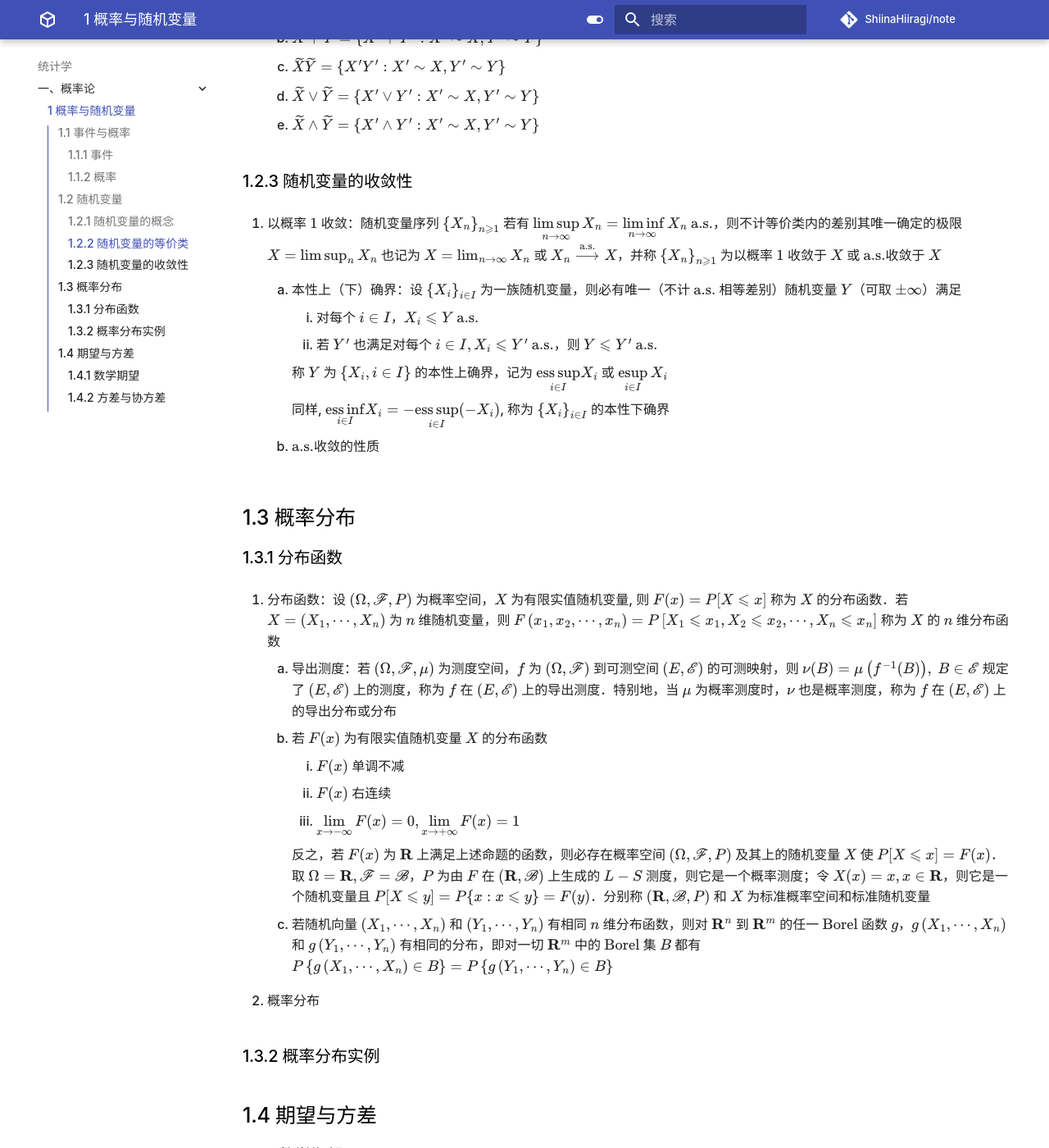
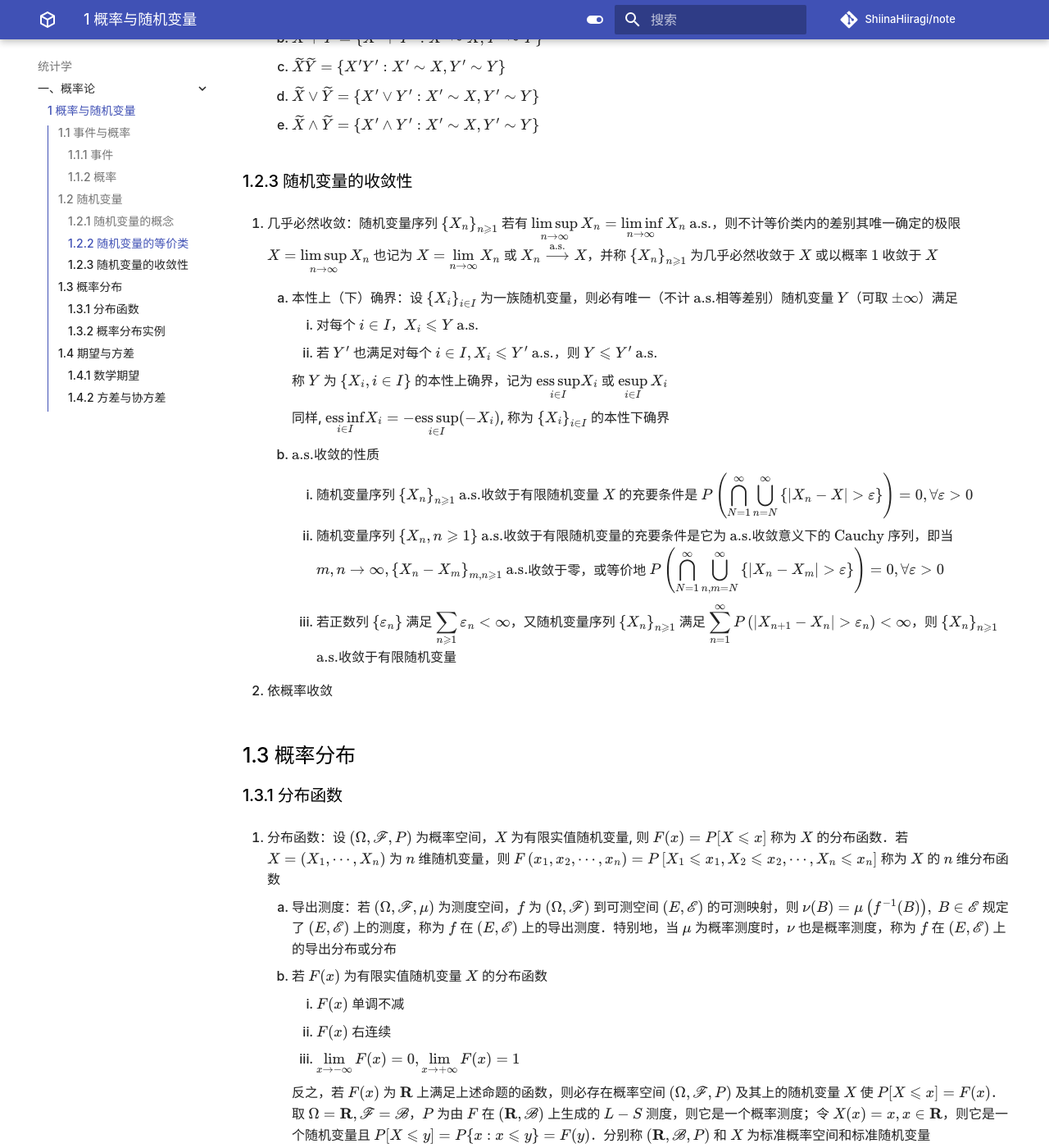
Before and after one commit to ShiinaHiiragi/note, an MkDocs documentation site: the page built from docs/stat/prob/prob.md, in a window 1280 px wide and 1400 px high, scrolled down 3391 px. Shown: the whole window at 82% size. Built offline with MkDocs 1.6.1 and Material for MkDocs 9.7.7, drawn with Linux system fonts in a browser that asks for light colours; comment, search, counter and statistics services are not loaded.

Commit message:
for getter

```diff
--- a/docs/stat/prob/prob.md
+++ b/docs/stat/prob/prob.md
@@ -88,8 +88,8 @@
     5. $\widetilde{X} \wedge \widetilde{Y} =\left\{X^{\prime} \wedge Y^{\prime}: X^{\prime} \sim X, Y^{\prime} \sim Y\right\}$
 
 ### 1.2.3 随机变量的收敛性
-1. 以概率 $1$ 收敛：随机变量序列 $\left\{X_{n}\right\}_{n \geqslant 1}$ 若有 ${\displaystyle \limsup _{n \to \infty} X_{n}=\liminf _{n \to \infty} X_{n}}$ $\text{a.s.}$，则不计等价类内的差别其唯一确定的极限 $X=\lim \sup _{n} X_{n}$ 也记为 $X=\lim _{n \to \infty} X_{n}$ 或 $X_{n} \overset{\text{a.s.}}{\longrightarrow} X$，并称 $\left\{X_{n}\right\}_{n \geqslant 1}$ 为以概率 $1$ 收敛于 $X$ 或 $\text{a.s.}$收敛于 $X$
-    1. 本性上（下）确界：设 $\left\{X_{i}\right\}_{i \in I}$ 为一族随机变量，则必有唯一（不计 $\text{a.s.}$ 相等差别）随机变量 $Y$（可取 $\pm \infty$）满足
+1. 几乎必然收敛：随机变量序列 $\left\{X_{n}\right\}_{n \geqslant 1}$ 若有 ${\displaystyle \limsup _{n \to \infty} X_{n}=\liminf _{n \to \infty} X_{n}}$ $\text{a.s.}$，则不计等价类内的差别其唯一确定的极限 ${\displaystyle X=\limsup _{n \to \infty} X_{n}}$ 也记为 ${\displaystyle X=\lim _{n \to \infty} X_{n}}$ 或 $X_{n} \overset{\text{a.s.}}{\longrightarrow} X$，并称 $\left\{X_{n}\right\}_{n \geqslant 1}$ 为几乎必然收敛于 $X$ 或以概率 $1$ 收敛于 $X$
+    1. 本性上（下）确界：设 $\left\{X_{i}\right\}_{i \in I}$ 为一族随机变量，则必有唯一（不计 $\text{a.s.}$相等差别）随机变量 $Y$（可取 $\pm \infty$）满足
         1. 对每个 $i \in I$，$X_{i} \leqslant Y$ $\text{a.s.}$
         2. 若 $Y^{\prime}$ 也满足对每个 $i \in I, X_{i} \leqslant Y^{\prime}$ $\text{a.s.}$，则 $Y \leqslant Y^{\prime}$ $\text{a.s.}$
 
@@ -98,6 +98,11 @@
         同样, $\underset{i \in I}{\operatorname{ess inf}} X_{i} =-\underset{i \in I}{\operatorname{ess sup}} (-X_{i})$, 称为 $\left\{X_{i}\right\}_{i \in I}$ 的本性下确界
 
     2. $\text{a.s.}$收敛的性质
+        1. 随机变量序列 $\left\{X_{n}\right\}_{n \geqslant 1}$ $\text{a.s.}$收敛于有限随机变量 $X$ 的充要条件是 ${\displaystyle P\left(\bigcap_{N=1}^{\infty} \bigcup_{n=N}^{\infty}\left\{\left|X_{n}-X\right|>\varepsilon\right\}\right)=0, \forall \varepsilon>0}$
+        2. 随机变量序列 $\left\{X_{n}, n \geqslant 1\right\}$ $\text{a.s.}$收敛于有限随机变量的充要条件是它为 $\text{a.s.}$收敛意义下的 $\text{Cauchy}$ 序列，即当 $m, n \rightarrow \infty,\left\{X_{n}-X_{m}\right\}_{m, n \geqslant 1}$ $\text{a.s.}$收敛于零，或等价地 ${\displaystyle P\left(\bigcap_{N=1}^{\infty} \bigcup_{n, m=N}^{\infty}\left\{\left|X_{n}-X_{m}\right|>\varepsilon\right\}\right)=0, \forall \varepsilon>0}$
+        3. 若正数列 $\left\{\varepsilon_{n}\right\}$ 满足 ${\displaystyle \sum_{n \geqslant 1} \varepsilon_{n}<\infty}$，又随机变量序列 $\left\{X_{n}\right\}_{n \geqslant 1}$ 满足 ${\displaystyle \sum_{n=1}^{\infty} P\left(\left|X_{n+1}-X_{n}\right|>\varepsilon_{n}\right)<\infty}$，则 $\left\{X_{n}\right\}_{n \geqslant 1}$ $\text{a.s.}$收敛于有限随机变量
+
+2. 依概率收敛
 
 ## 1.3 概率分布
 ### 1.3.1 分布函数
```
Also changed, not shown: docs/index.md (+1 -1 lines).
